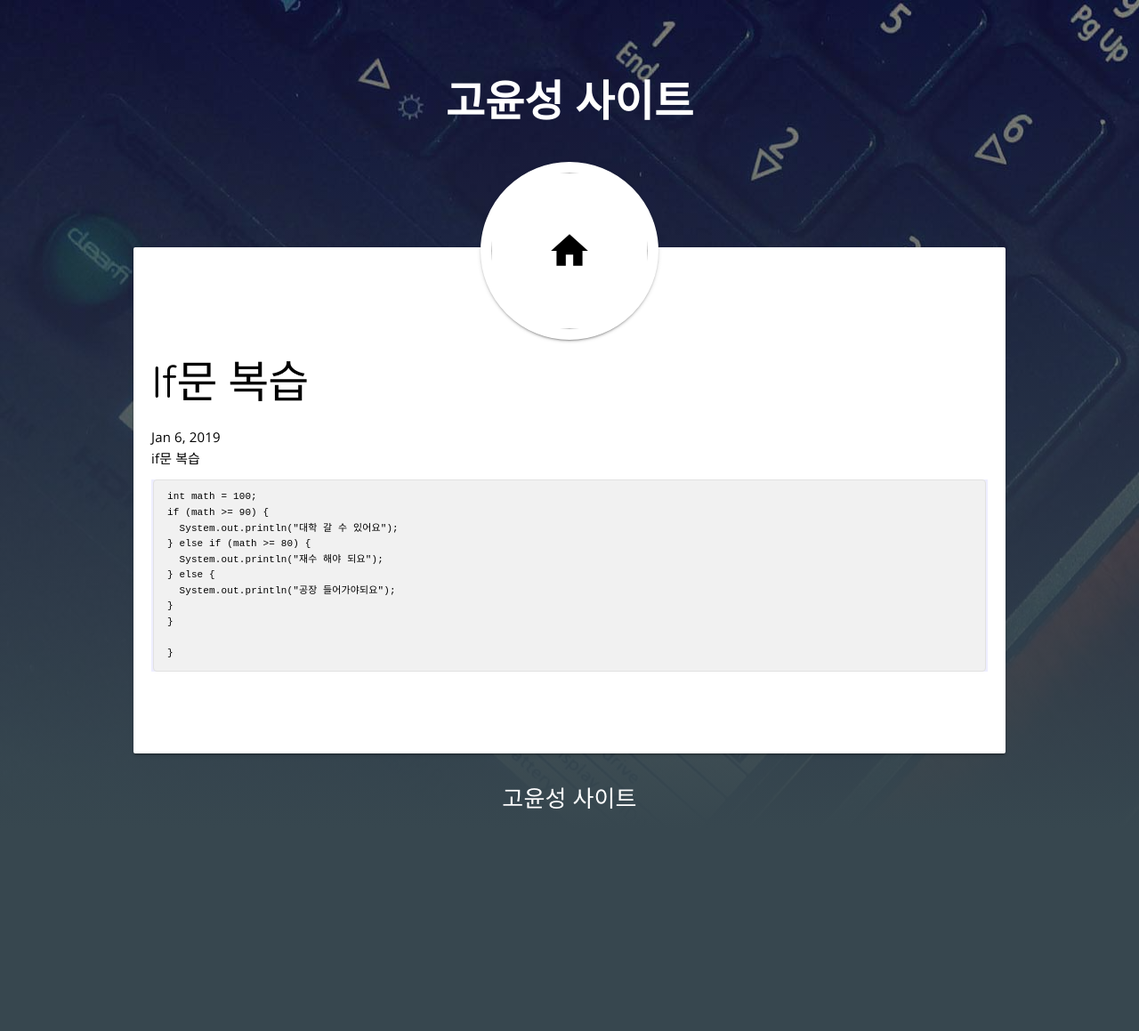
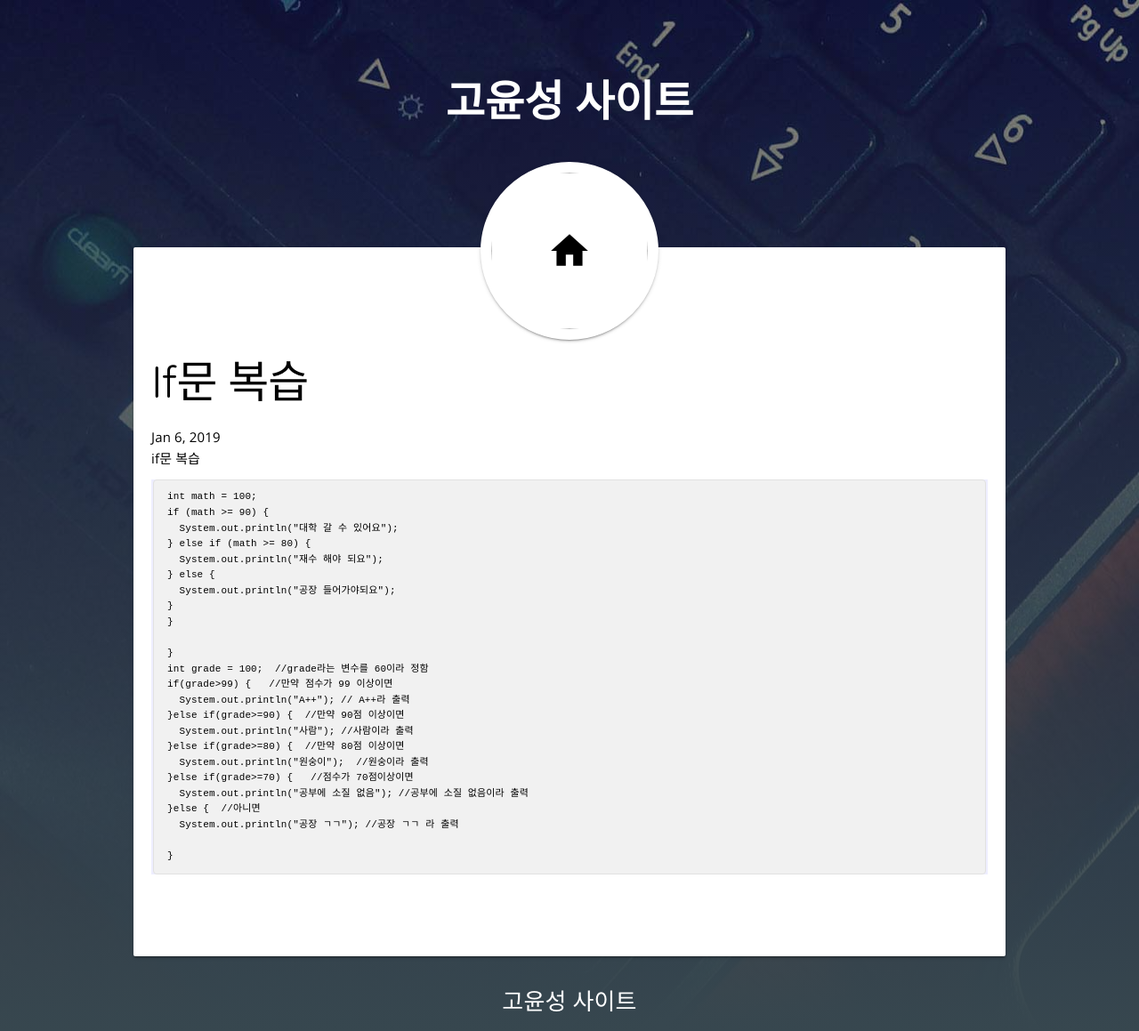
Before and after one commit to kpyoonsung/kpyoonsung.github.io, a Jekyll site: the page built from _posts/2019-01-06-if문 복습.markdown, in a window 1280 px wide. Shown: the whole page at 89% size. Built offline with Jekyll 4.4.1, drawn with Linux system fonts in a browser that asks for light colours; our own code applies the rules of GitHub Pages for plain Markdown files; before the commit the page ends 931 px from its top, so only the background shows below that.

Commit message:
if문 복습

```diff
--- a/_posts/2019-01-06-if문 복습.markdown
+++ b/_posts/2019-01-06-if문 복습.markdown
@@ -11,4 +11,17 @@ if (math >= 90) {
 }
 
 }
+int grade = 100;  //grade라는 변수를 60이라 정함
+if(grade>99) {   //만약 점수가 99 이상이면
+  System.out.println("A++"); // A++라 출력
+}else if(grade>=90) {  //만약 90점 이상이면
+  System.out.println("사람"); //사람이라 출력
+}else if(grade>=80) {  //만약 80점 이상이면
+  System.out.println("원숭이");  //원숭이라 출력
+}else if(grade>=70) {   //점수가 70점이상이면
+  System.out.println("공부에 소질 없음"); //공부에 소질 없음이라 출력
+}else {  //아니면
+  System.out.println("공장 ㄱㄱ"); //공장 ㄱㄱ 라 출력
+
+}
 ~~~
```
